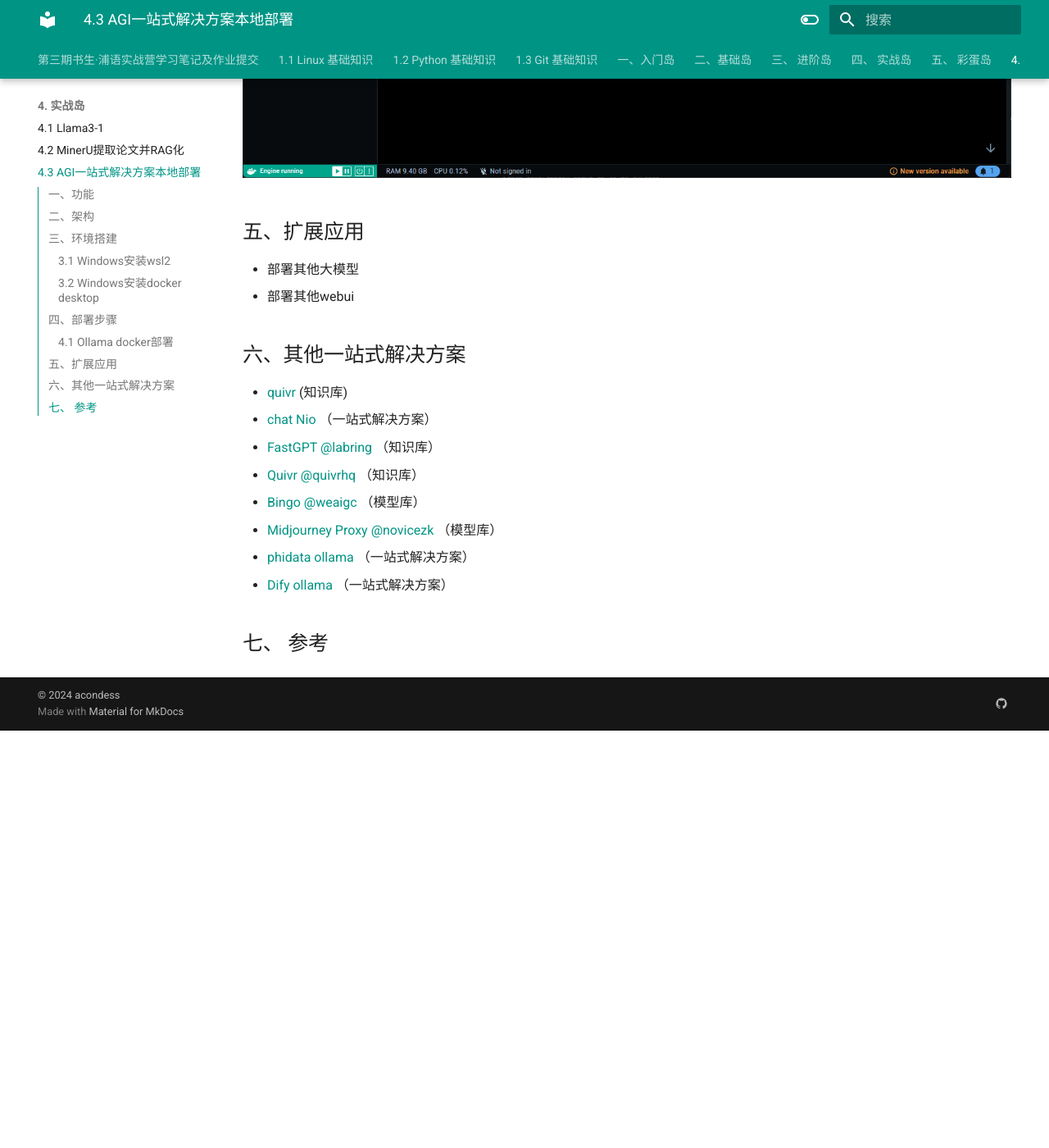
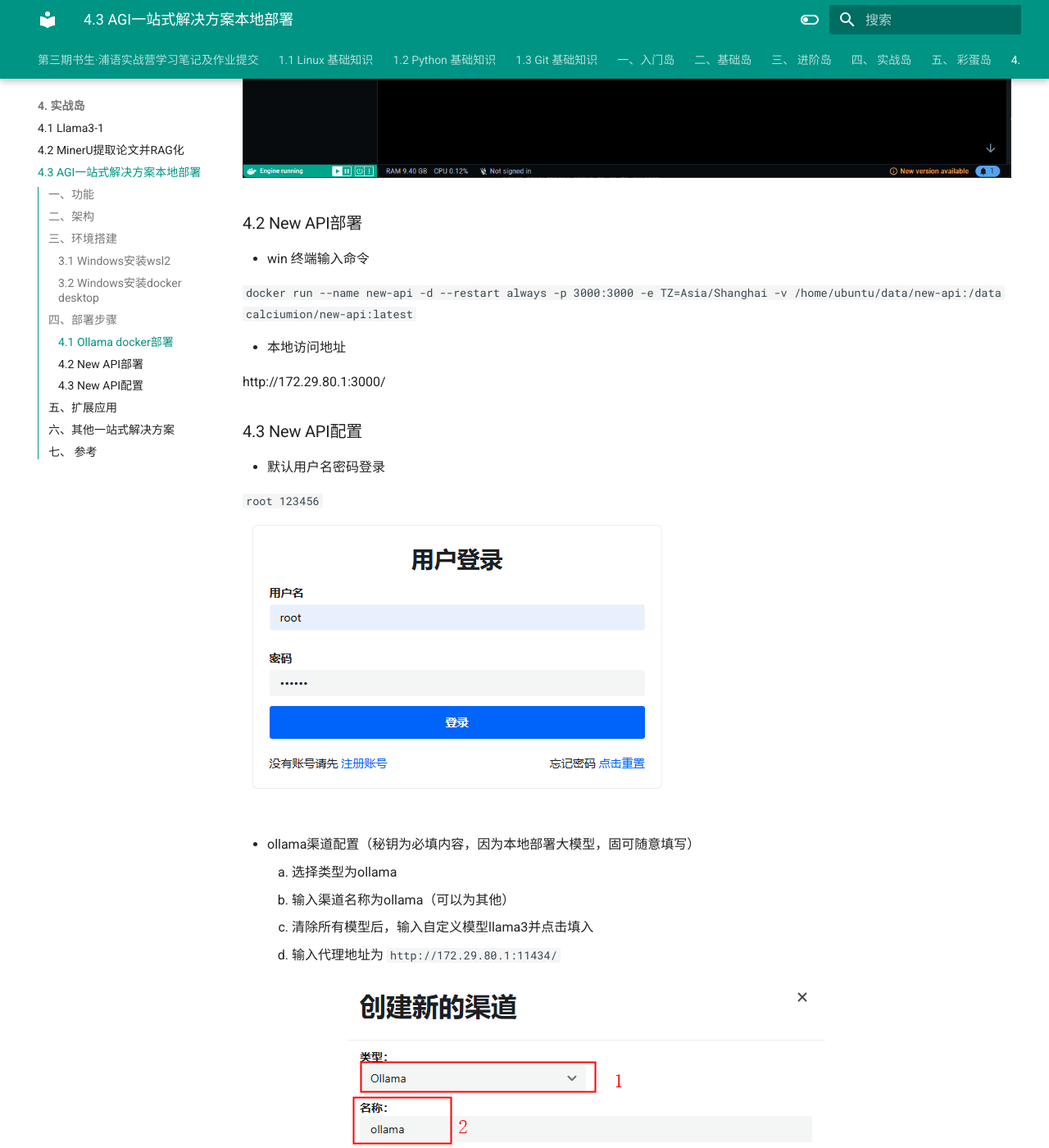
Before and after one commit to acondess/InternLM_learn_3, an MkDocs documentation site: the page built from docs/4. 实战岛/4.3 AGI一站式解决方案本地部署.md, in a window 1280 px wide and 1400 px high, scrolled down 3551 px. Shown: the whole window at 82% size. Built offline with MkDocs 1.6.1 and Material for MkDocs 9.7.7, drawn with Linux system fonts in a browser that asks for light colours; before the commit the page ends 4442 px from its top, so only the background shows below that; some of the changed text lies outside the part shown.

Commit message:
一站式解决方案1

````diff
--- a/docs/4. 实战岛/4.3 AGI一站式解决方案本地部署.md
+++ b/docs/4. 实战岛/4.3 AGI一站式解决方案本地部署.md
@@ -53,6 +53,51 @@
 
   ![alt text](image-18.png)
 
+### 4.2 New API部署
+
+- win 终端输入命令
+
+  ``` docker run --name new-api -d --restart always -p 3000:3000 -e TZ=Asia/Shanghai -v /home/ubuntu/data/new-api:/data calciumion/new-api:latest ```
+
+- 本地访问地址
+
+  http://172.29.80.1:3000/
+
+### 4.3 New API配置
+
+- 默认用户名密码登录
+
+  ``` root 123456 ```
+
+  ![alt text](image-19.png)
+
+- ollama渠道配置（秘钥为必填内容，因为本地部署大模型，固可随意填写）
+    1. 选择类型为ollama
+    2. 输入渠道名称为ollama（可以为其他）
+    3. 清除所有模型后，输入自定义模型llama3并点击填入
+    4. 输入代理地址为 ``` http://172.29.80.1:11434/ ```
+    5. 点击提交
+    ![alt text](image-20.png)
+    6. 点击测试
+    ![alt text](image-21.png)
+
+- 配置令牌
+    1. 输入令牌名
+    2. 设置对应模型为llama3
+    ![alt text](image-22.png)
+
+    后续配置完Next Web项目后可进行对话验证。
+
+- 低代码界面设置
+    1. 公告
+    2. 系统名
+    3. logo图片
+    4. 首页内容
+    5. 关于
+    6. 页脚
+    ![alt text](image-23.png)
+    ![alt text](image-24.png)
+
 ## 五、扩展应用
 
 - 部署其他大模型
````
Also changed, not shown: docs/4. 实战岛/image-19.png (added), docs/4. 实战岛/image-20.png (added), docs/4. 实战岛/image-21.png (added), docs/4. 实战岛/image-22.png (added), docs/4. 实战岛/image-23.png (added), docs/4. 实战岛/image-24.png (added).
